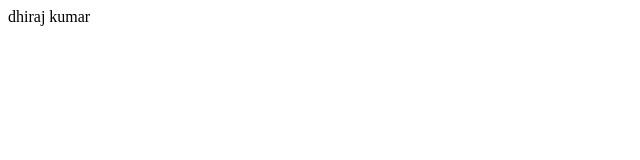
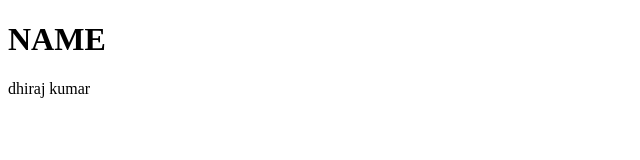
Before and after one commit to Dhiraj-8969/dhiraj, a plain HTML site: page index.html in a window 1280 px wide. Shown: the whole page, without its empty margins (0-640 px from the left). Drawn offline with Linux system fonts and the light colour scheme.

Commit message:
Name hadding

```diff
--- a/index.html
+++ b/index.html
@@ -6,6 +6,7 @@
   <title>Document</title>
 </head>
 <body>
+  <h1>NAME</h1>
   dhiraj kumar
 </body>
 </html>
```
